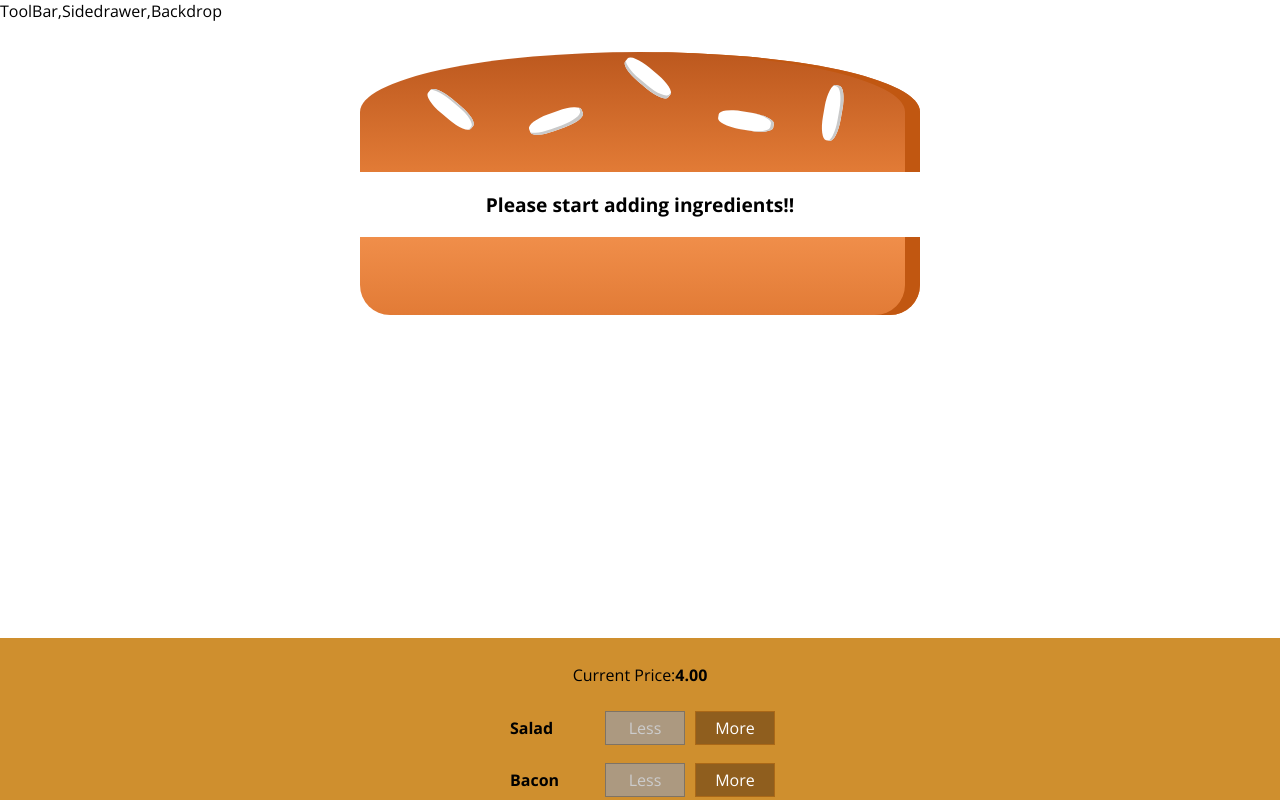
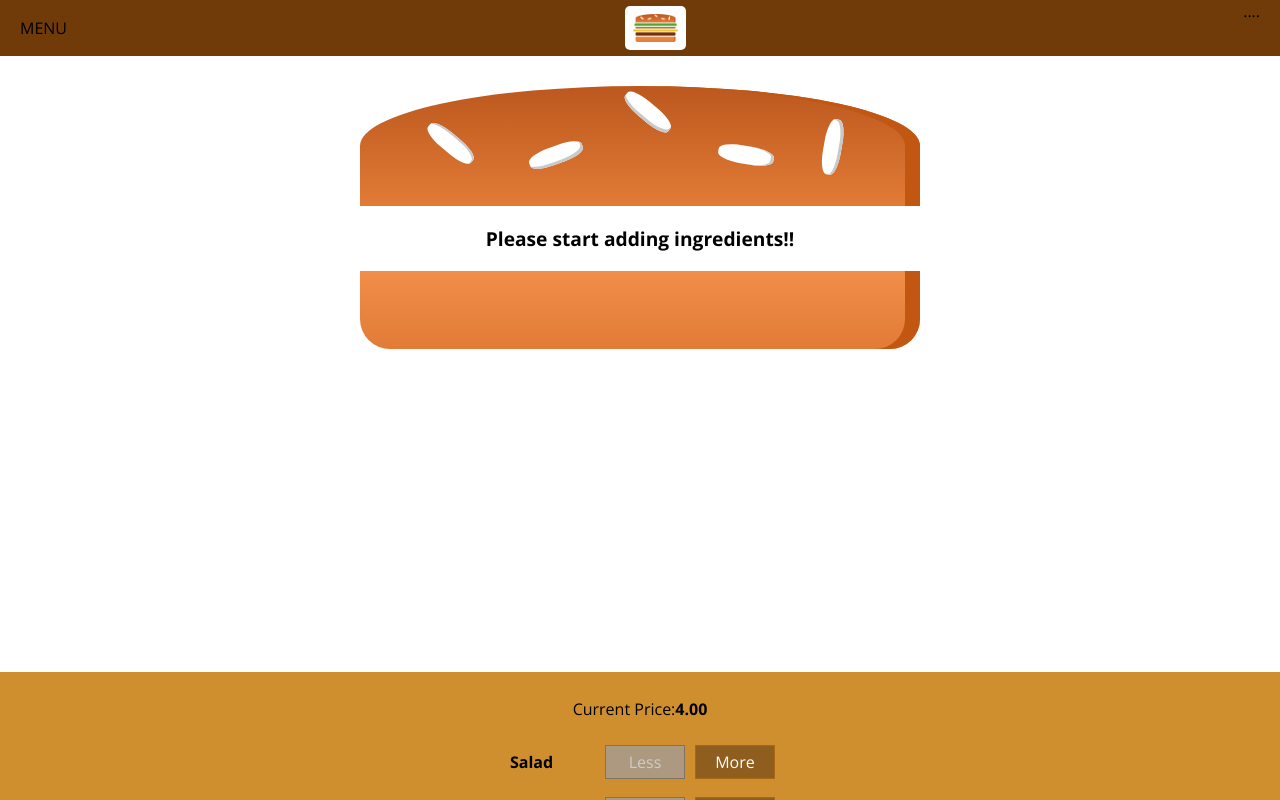
Before and after one commit to arihant-2310/React-The_Burger_Builder_App, a React app: page / in a window 1280 px wide. Shown: the top 800 px of the page. Built offline with nearby package versions, Linux system fonts and the light colour scheme.

Commit message:
adds burger logo

```diff
--- a/src/components/Layout/Layout.css
+++ b/src/components/Layout/Layout.css
@@ -1,3 +1,3 @@
 .Content{
-    margin-top:16px;
+    margin-top:72px;
 }
--- a/src/components/Layout/Layout.js
+++ b/src/components/Layout/Layout.js
@@ -1,11 +1,12 @@
 import React from 'react';
 import Auxiliary from '../../hoc/Auxiliary';
 import classes from './Layout.css';
+import Toolbar from '../Navigation/Toolbar/Toolbar';
 
 const layout = (props) => (
 
     <Auxiliary>
-        <div>ToolBar,Sidedrawer,Backdrop</div>
+        <Toolbar />
         <main className={classes.Content}>
             {props.children}
         </main>
--- /dev/null
+++ b/src/components/Logo/Logo.css
@@ -0,0 +1,11 @@
+.Logo {
+    background-color: white;
+    padding: 8px;
+    height: 80%;
+    box-sizing: border-box;
+    border-radius: 5px;
+}
+.Logo img {
+    height: 100%;
+
+}
--- /dev/null
+++ b/src/components/Logo/Logo.js
@@ -0,0 +1,11 @@
+import React from 'react';
+import BurgerLogo from '../../assets/Images/burger-logo.png';
+import classes from './Logo.css';
+
+const logo = (props) => (
+    <div className={classes.Logo}>
+        <img src={BurgerLogo} alt="MyBurger"/>
+    </div>
+);
+
+export default logo;
--- /dev/null
+++ b/src/components/Navigation/Toolbar/Toolbar.css
@@ -0,0 +1,18 @@
+.Toolbar {
+    height:56px;
+    width:100%;
+    position:fixed;
+    top:0;
+    left:0;
+    background-color: #703B09;
+    display: flex;
+    justify-content: space-between;
+    align-items: center;
+    padding: 0 20px;
+    box-sizing: border-box;
+    z-index: 90;
+}
+
+.Toolbar nav {
+    height:100%;
+}
--- /dev/null
+++ b/src/components/Navigation/Toolbar/Toolbar.js
@@ -0,0 +1,14 @@
+import React from 'react';
+import classes from './Toolbar.css';
+import Logo from '../../Logo/Logo';
+
+const toolbar = (props) => (
+    <header className={classes.Toolbar}>
+        <div>MENU</div>
+        <Logo />
+        <nav>
+            ....
+        </nav>
+    </header>
+);
+export default toolbar;
```
Also changed, not shown: src/assets/Images/burger-logo.png (added).
